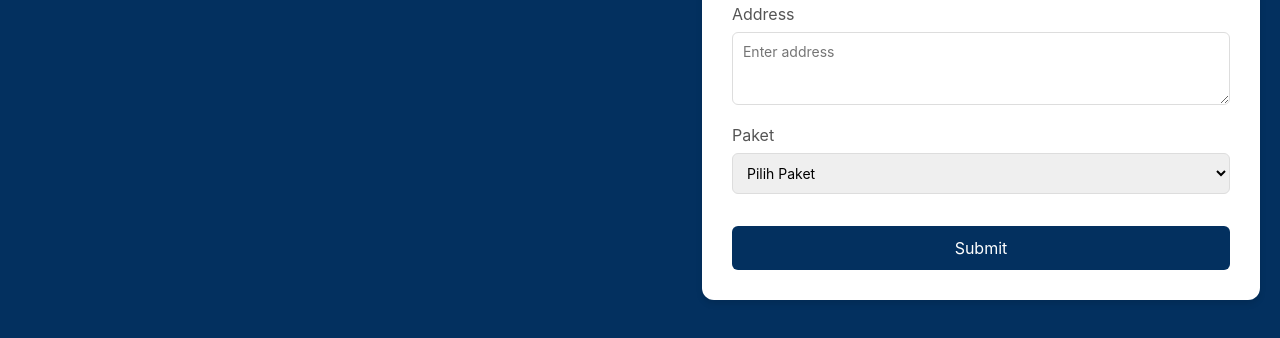
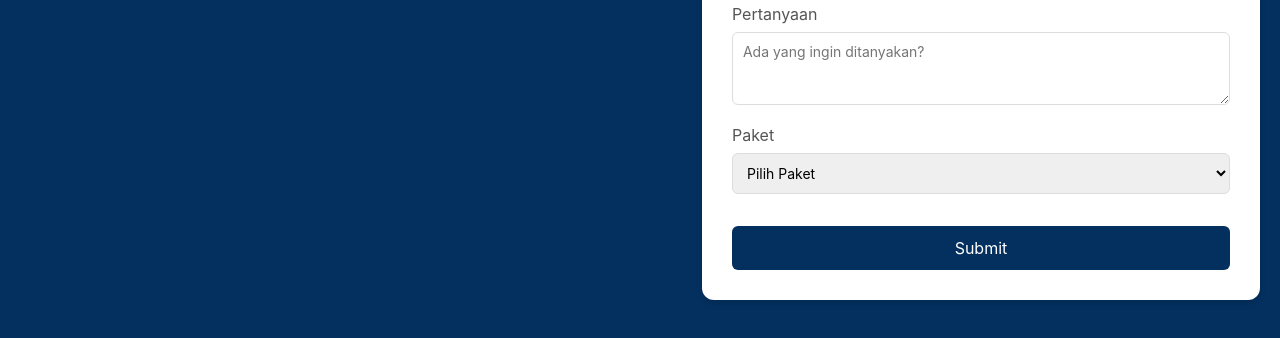
Before and after one commit to yjm26/digit, a plain HTML site: page regist.html in a window 1280 px wide. Shown: the part 458-796 px from the top of the page. Drawn offline with Linux system fonts and the light colour scheme.

Commit message:
Update regist.html

```diff
--- a/regist.html
+++ b/regist.html
@@ -48,8 +48,8 @@
                     </div>
                 </div>
                 <div class="form-group">
-                    <label>Address</label>
-                    <textarea placeholder="Enter address" rows="3"></textarea>
+                    <label>Pertanyaan</label>
+                    <textarea placeholder="Ada yang ingin ditanyakan?" rows="3"></textarea>
                 </div>
                 <div class="row">
                     <div class="form-group">
```
